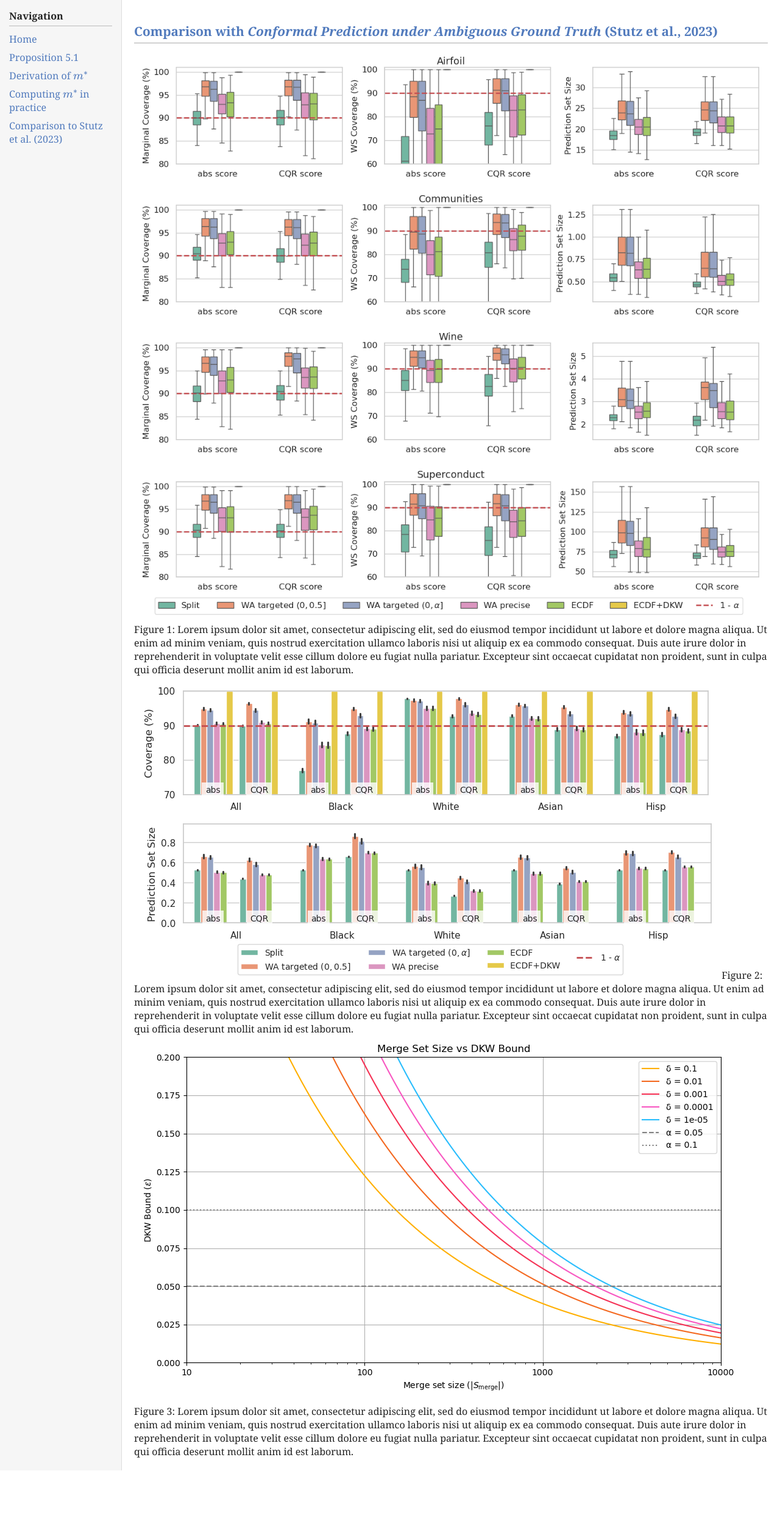
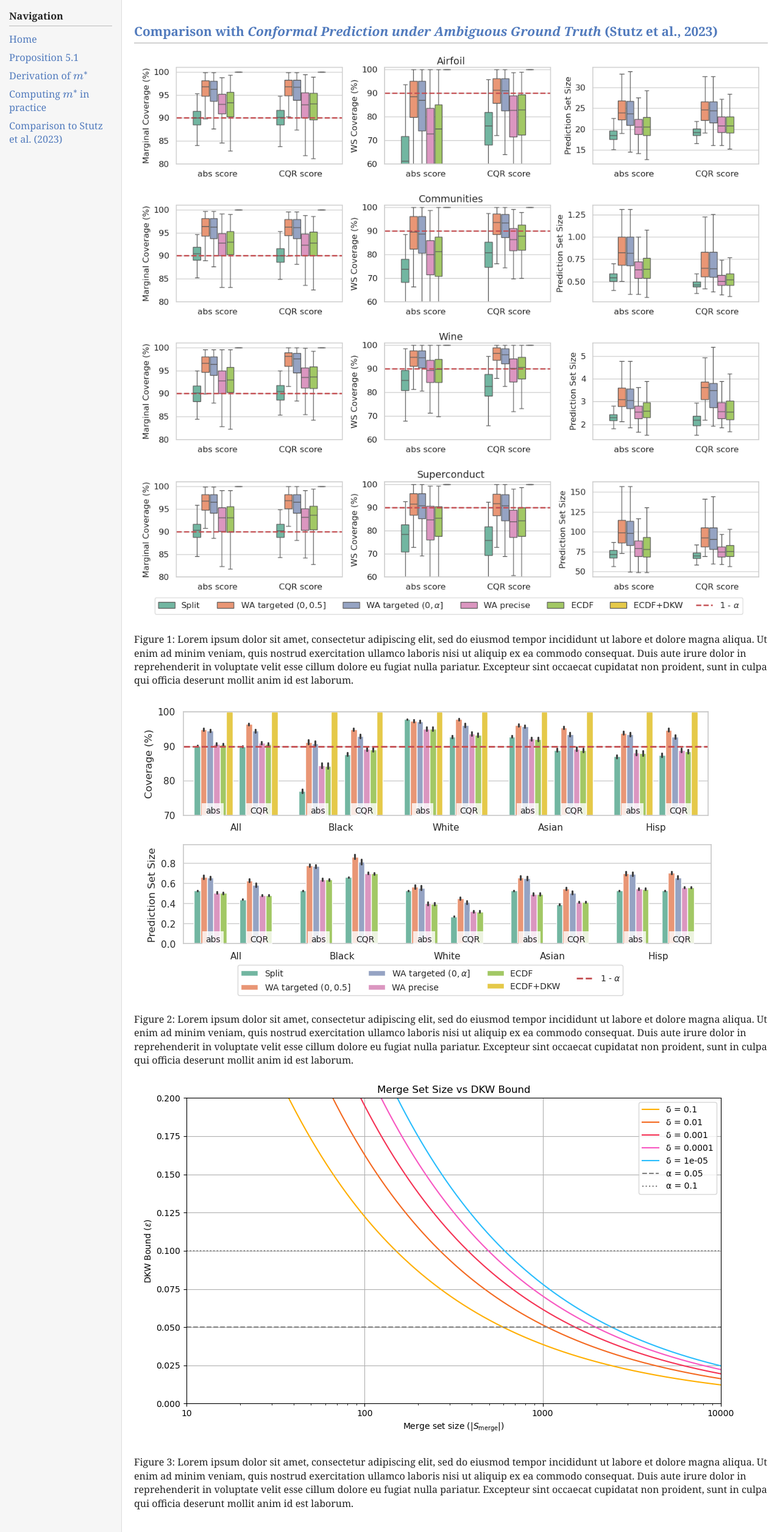
Before and after one commit to math-imposter/math-imposter.github.io, a Jekyll site: the page built from pages/stutz-comparison.html, in a window 1280 px wide. Shown: the whole page at 61% size. Built offline with Jekyll 4.4.1, drawn with Linux system fonts in a browser that asks for light colours; before the commit the page ends 2411 px from its top, so only the background shows below that.

Commit message:
fixed base layout for stutz-comparison

```diff
--- a/pages/stutz-comparison.html
+++ b/pages/stutz-comparison.html
@@ -6,11 +6,23 @@ permalink: /stutz-comparison
 
 <h2>Comparison with <i>Conformal Prediction under Ambiguous Ground Truth</i> (Stutz et al., 2023)</h2>
 
+<div>
   <img src="/assets/images/fig2_regression.png" alt="Figure 1" style="max-width: 100%; height: auto;">
+  <p>
     Figure 1: Lorem ipsum dolor sit amet, consectetur adipiscing elit, sed do eiusmod tempor incididunt ut labore et dolore magna aliqua. Ut enim ad minim veniam, quis nostrud exercitation ullamco laboris nisi ut aliquip ex ea commodo consequat. Duis aute irure dolor in reprehenderit in voluptate velit esse cillum dolore eu fugiat nulla pariatur. Excepteur sint occaecat cupidatat non proident, sunt in culpa qui officia deserunt mollit anim id est laborum.
+  </p>
+</div>
 
+<div>
   <img src="/assets/images/fig7_communities.png" alt="Figure 2" style="max-width: 100%; height: auto;">
+  <p>
     Figure 2: Lorem ipsum dolor sit amet, consectetur adipiscing elit, sed do eiusmod tempor incididunt ut labore et dolore magna aliqua. Ut enim ad minim veniam, quis nostrud exercitation ullamco laboris nisi ut aliquip ex ea commodo consequat. Duis aute irure dolor in reprehenderit in voluptate velit esse cillum dolore eu fugiat nulla pariatur. Excepteur sint occaecat cupidatat non proident, sunt in culpa qui officia deserunt mollit anim id est laborum.
+  </p>
+</div>
 
+<div>
   <img src="/assets/images/fig_dkw.png" alt="Figure 3" style="max-width: 100%; height: auto;">
+  <p>
     Figure 3: Lorem ipsum dolor sit amet, consectetur adipiscing elit, sed do eiusmod tempor incididunt ut labore et dolore magna aliqua. Ut enim ad minim veniam, quis nostrud exercitation ullamco laboris nisi ut aliquip ex ea commodo consequat. Duis aute irure dolor in reprehenderit in voluptate velit esse cillum dolore eu fugiat nulla pariatur. Excepteur sint occaecat cupidatat non proident, sunt in culpa qui officia deserunt mollit anim id est laborum.
+  </p>
+</div>
```
Lines whose indentation alone changed are shown as unchanged.
